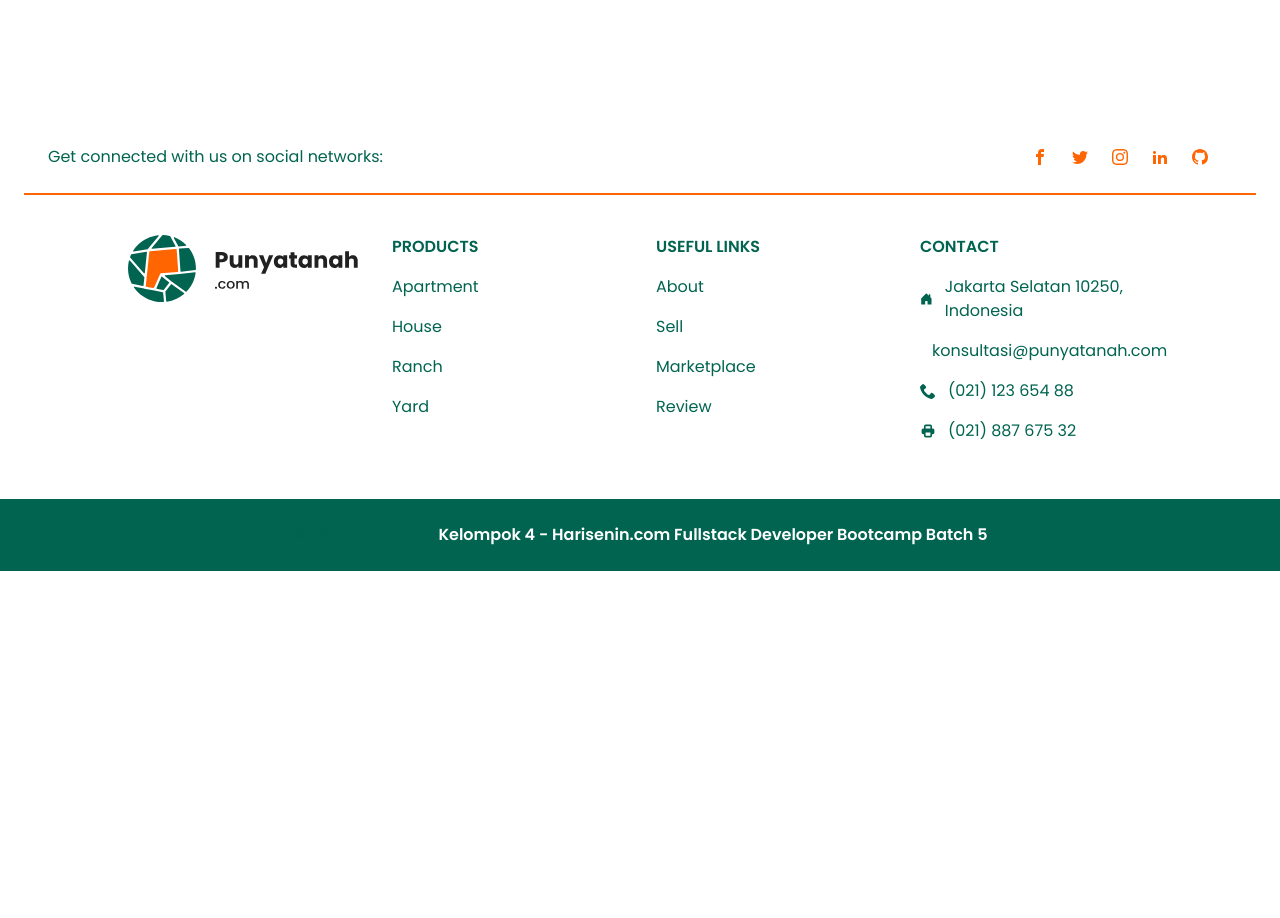
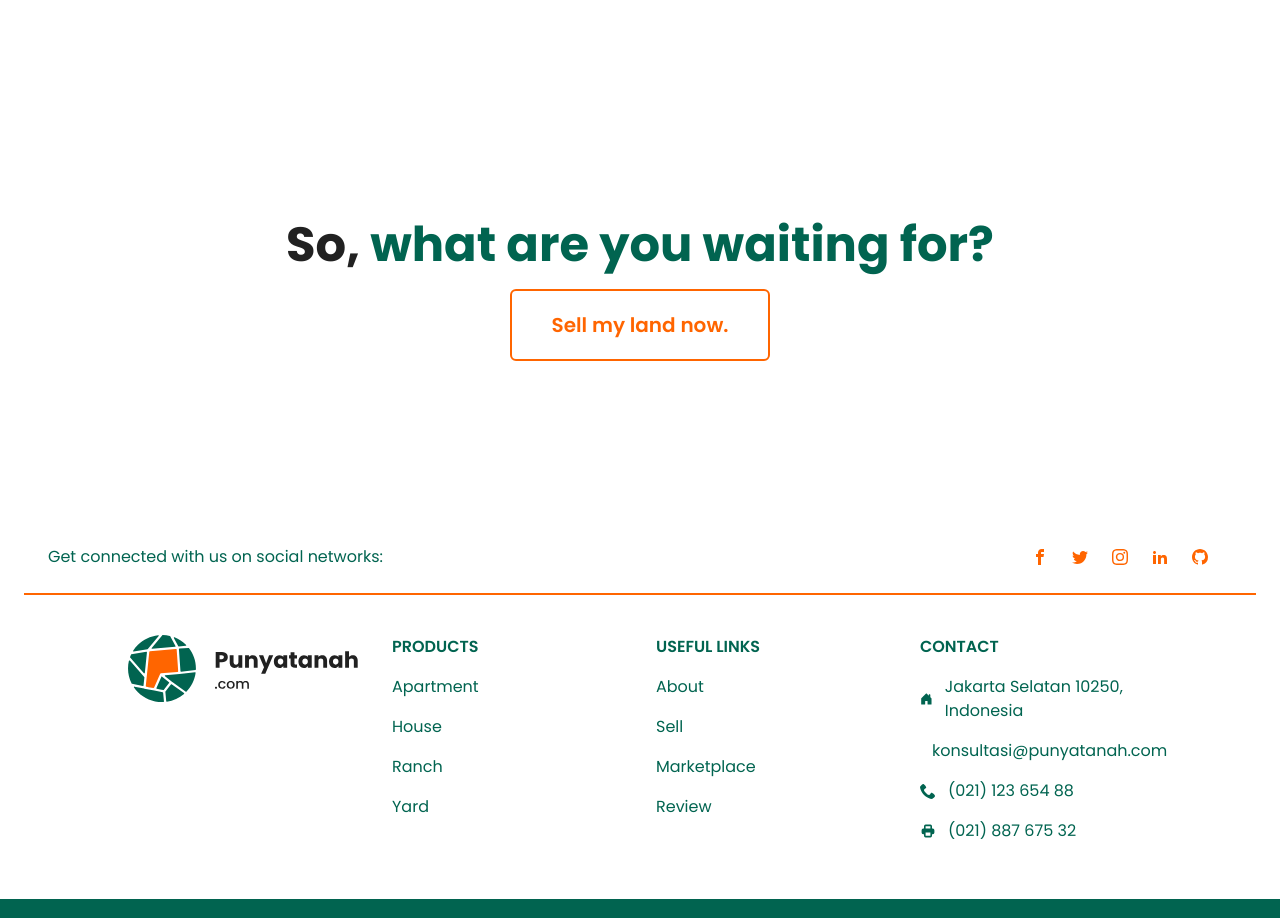
Before and after one commit to FlowersRlit/punyatanah-reactjs, a React (Create React App) app: page / in a window 1280 px wide. Shown: the part 2260-3178 px from the top of the page. Before the commit the page ends 2831 px from the top, so only its background shows below. Built offline with nearby package versions, Linux system fonts and the light colour scheme.

Commit message:
added a new button at the end

```diff
--- a/src/pages/Home.js
+++ b/src/pages/Home.js
@@ -4,6 +4,7 @@ import MarketplacePreview from "../components/HomeComponents/MarketplacePreview"
 import Review from "../components/HomeComponents/Review";
 import person2 from "../assets/ankara-4940331_960_720.jpg";
 import ReactTypingEffect from "react-typing-effect";
+import { NavLink } from "react-router-dom";
 
 const Home = () => {
   return (
@@ -84,7 +85,20 @@ const Home = () => {
           />
         </div>
       </div>
+      <div className="py-20">
+        <h2 className="py-5 text-center text-5xl font-bold text-black1">
+          So, <span className="text-hijau1">what are you waiting for?</span>
+        </h2>
+        <div className="mb-20 flex justify-center">
+          <NavLink
+            className="rounded-md border-2 border-orange1 py-5 px-10 text-xl font-semibold text-orange1 hover:bg-orange1 hover:text-white hover:shadow-xl"
+            to="./">
+            Sell my land now.
+          </NavLink>
+        </div>
+      </div>
     </>
+    // create form to sell land
   );
 };
 
```
